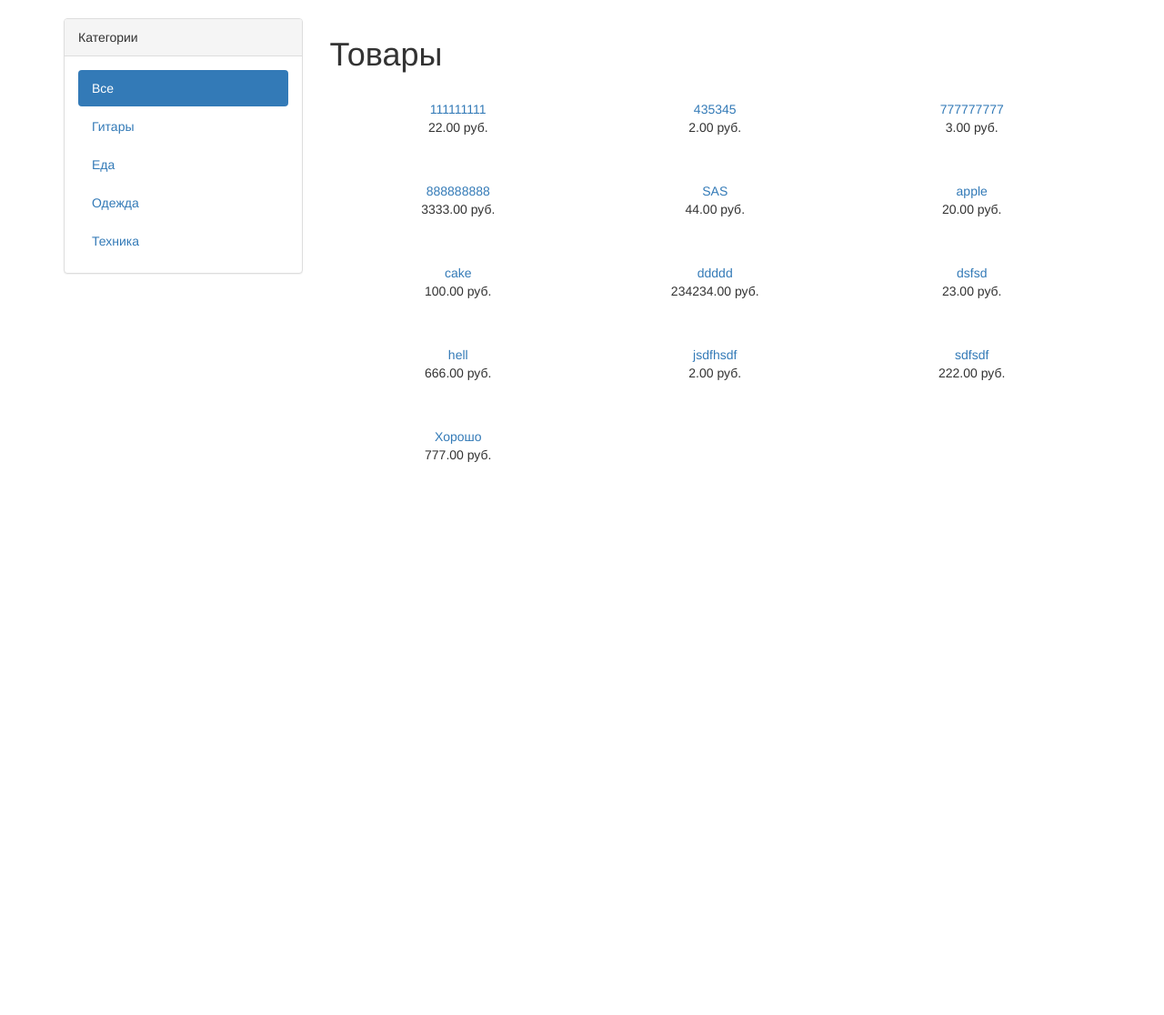
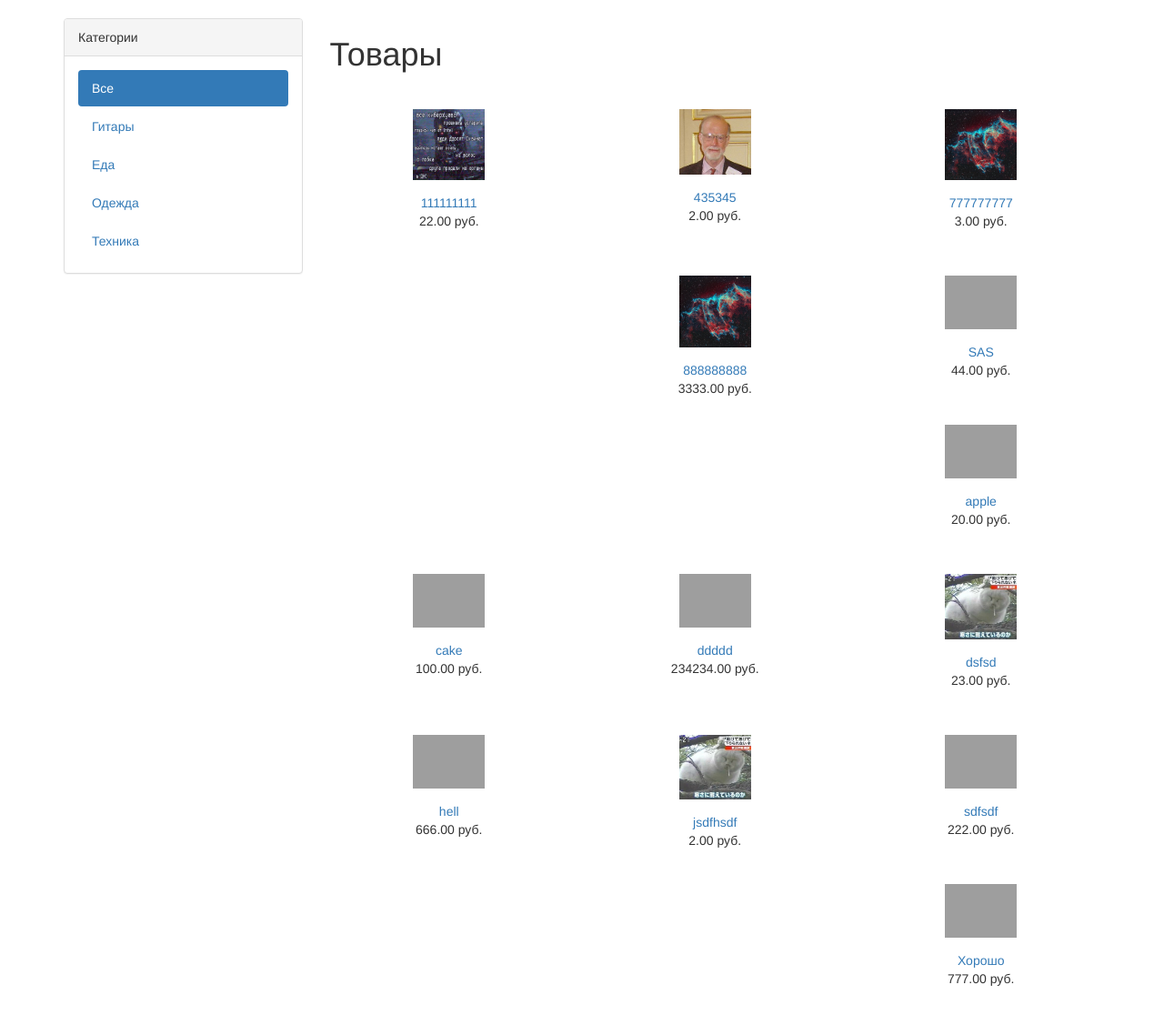
Before and after one commit to libre-project/vsu-django-shop, a Django app: page / in a window 1280 px wide. Shown: the part 52-1168 px from the top of the page at 91% size. Before the commit the page ends 560 px from the top, so only its background shows below. Run offline with Django 3.2, Linux system fonts and the light colour scheme; data comes from the database, SQL or seed files in the repository; both versions use the stored data as it was after the commit; some libraries are stand-ins or nearby versions; grey boxes are pictures that could not be loaded.

Commit message:
Бейдж на корзине, мелкие правки форм

```diff
--- a/core_shop/static/css/style.css
+++ b/core_shop/static/css/style.css
@@ -112,3 +112,6 @@ thead{
   width: 100%;
   padding: 5px 10px;
 }
+.list-img{
+  width: 30%;
+}
--- a/core_shop/templates/shop/base.html
+++ b/core_shop/templates/shop/base.html
@@ -8,6 +8,7 @@
 	<title>{% block title %}{% endblock %}</title>
 	<script src="https://ajax.googleapis.com/ajax/libs/jquery/3.1.1/jquery.min.js"></script>
 	<script src="https://maxcdn.bootstrapcdn.com/bootstrap/3.3.7/js/bootstrap.min.js"></script>
+	<link rel="stylesheet" href="{% static "css/style.css" %}">
 	<link rel="stylesheet" href="https://maxcdn.bootstrapcdn.com/bootstrap/3.3.7/css/bootstrap.min.css">
 	<link rel="stylesheet" href="{% static "css/style.css" %}">
 </head>
@@ -34,13 +35,15 @@
 			{% endif %}
 		</ul>
 	<ul class="nav navbar-nav navbar-right">
+		{% with total_items=cart|length %}
         {% if user.is_authenticated %}
-		<li><a href="{% url 'cart:CartDetail' %}"><span class="glyphicon glyphicon-shopping-cart"></span> Корзина</a></li>
+		<li><a href="{% url 'cart:CartDetail' %}"><span class="glyphicon glyphicon-shopping-cart"></span> Корзина <span class="badge">{{ total_items  }}</span></a></li>
 		<li><a href="#"><span class='glyphicon glyphicon-user'></span> Привет, {{ user.username  }}</a></li>
 		<li><a href="/logout"><span class='glyphicon glyphicon-log-out'></span> Выйти</a></li>
 		{% else  %}
 		<li><a href="/login"><span class="glyphicon glyphicon-log-in"></span> Войти</a></li>
 		{% endif %}
+		{% endwith %}
 	</ul>
 	</div>
 </nav>
--- a/core_shop/templates/shop/product/list.html
+++ b/core_shop/templates/shop/product/list.html
@@ -27,10 +27,14 @@
 </div>
 <div class="col-sm-9">
 	<h1>{% if category %}{{ category.name }}{% else %}Товары{% endif %}</h1>
-    <div class="items_row">
+	<div class="items row">
 		{% for product in products %}
 		<div class="item col-sm-4">
 			{% if product.available %}<br>
+			<a href="{{ product.get_absolute_url }}">
+			<img src="{% if product.image %}{{ product.image.url }}{% else %}{% static "img/no-image.jpg"%}{% endif %}" class="list-img">
+		</a>
+			<br>
 			<a href="{{ product.get_absolute_url }}">{{ product.name }}</a><br>
 			{{ product.price }} руб.
 			{% endif %}
```
Also changed, not shown: cart/templates/cart/detail.html (+5 -5 lines), core_shop/templates/shop/product/detail.html (+1 -6 lines), db.sqlite3. Lines whose indentation alone changed are shown as unchanged.
